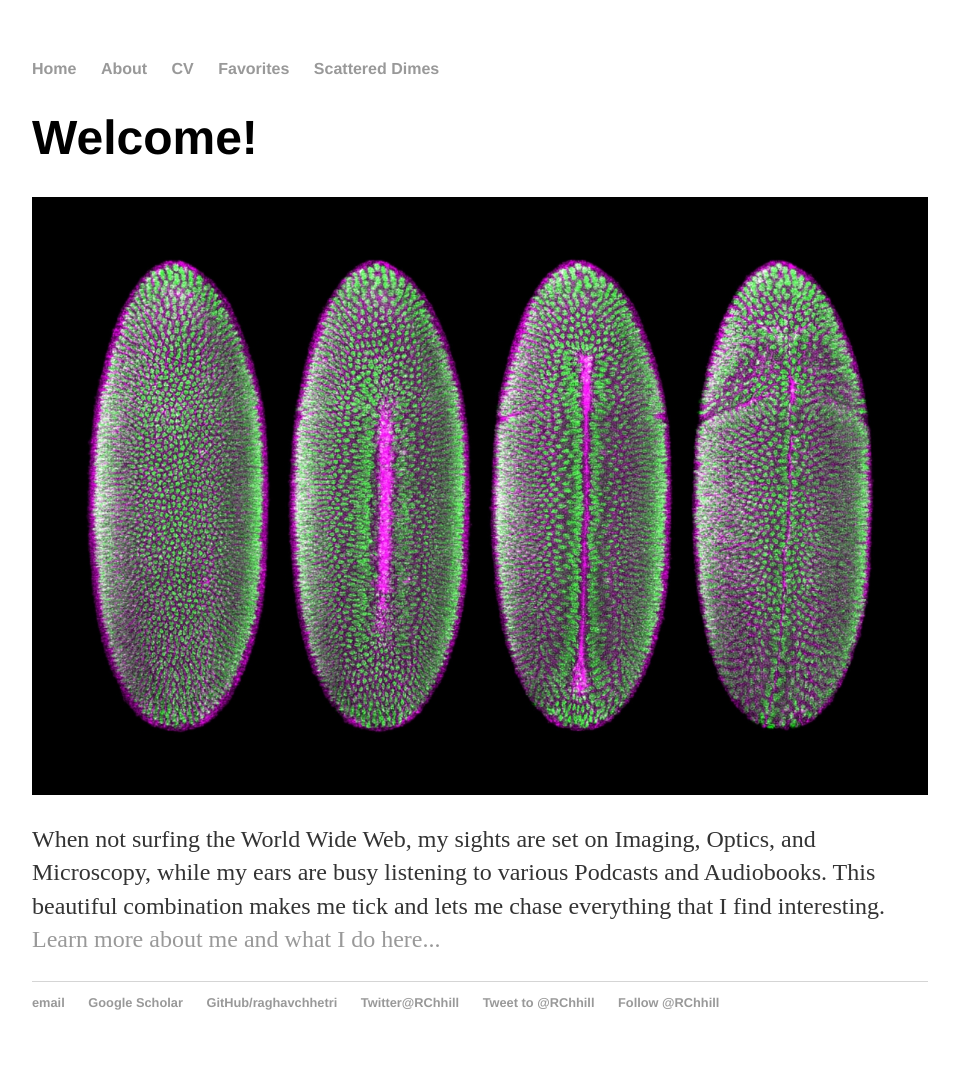
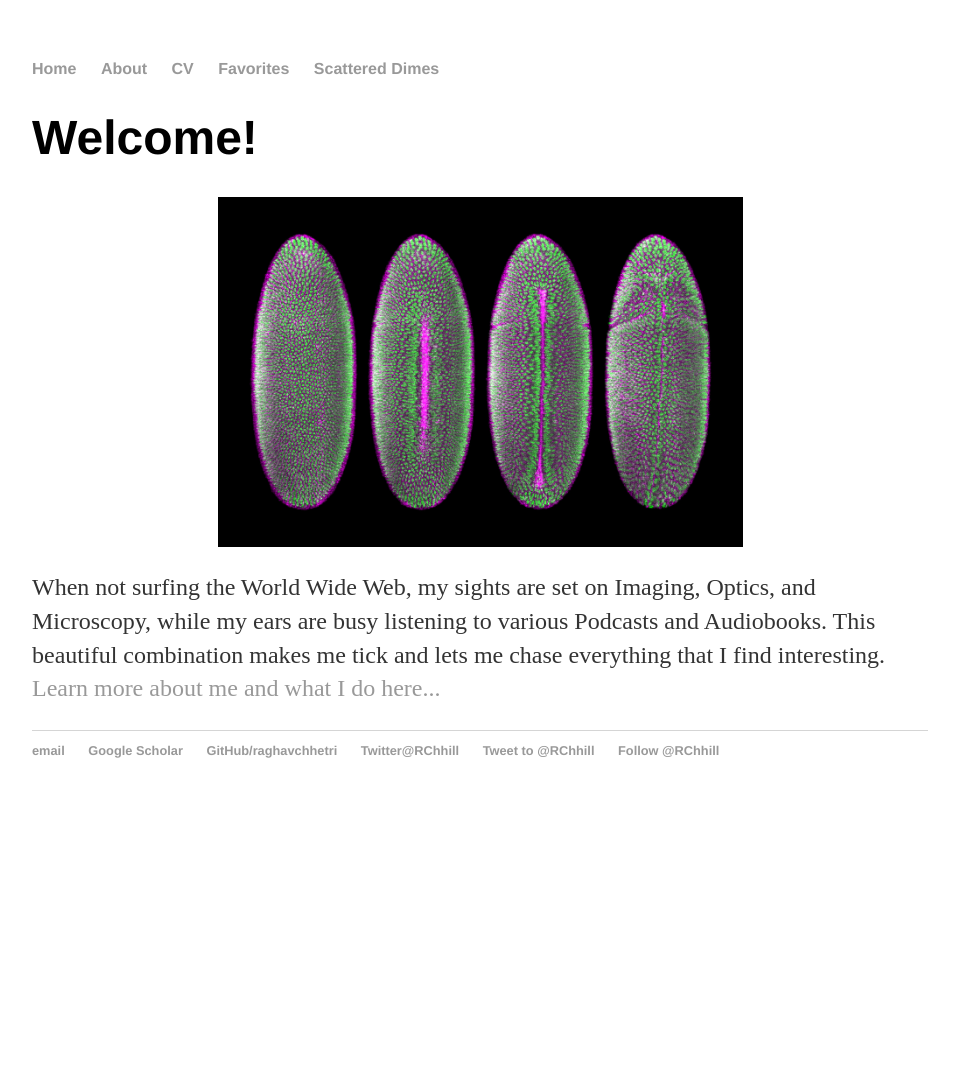
Before and after one commit to raghavchhetri/raghavchhetri.github.io, a Jekyll site: the page built from index.html, in a window 1280 px wide. Shown: the whole page, without its empty margins (160-1119 px from the left). Built offline with Jekyll 4.4.1, drawn with Linux system fonts in a browser that asks for light colours; comment, search, counter and statistics services are not loaded; after the commit the page ends 900 px from its top, so only the background shows below that.

Commit message:
Update index.html

```diff
--- a/index.html
+++ b/index.html
@@ -4,7 +4,9 @@
 ---
 <div class="blurb">
 	<h1>Welcome!</h1>
-	<img src="/about/DrosophilaDevelopment.jpg" alt="Development" style="height:80%; width:100%; object-fit:contain" class="inline"/>
+	<div style="height: 350px">
+		<img src="/about/DrosophilaDevelopment.jpg" alt="Development" style="max-height:100%; width:100%; object-fit:contain" class="inline"/>
+	</div>
 	<p>When not surfing the World Wide Web, my sights are set on Imaging, Optics, and Microscopy,
 		while my ears are busy listening to various Podcasts and Audiobooks.
 		This beautiful combination makes me tick and lets me chase everything that I find interesting.
```
